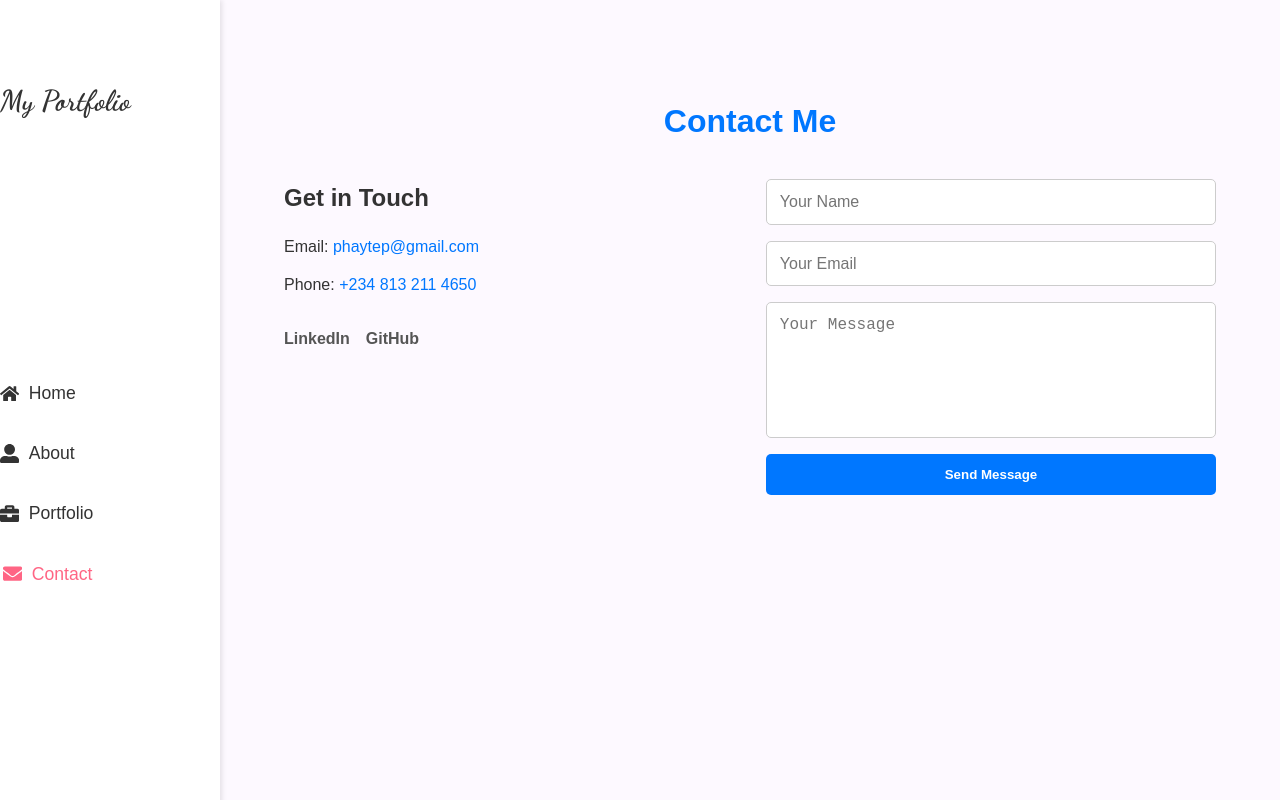
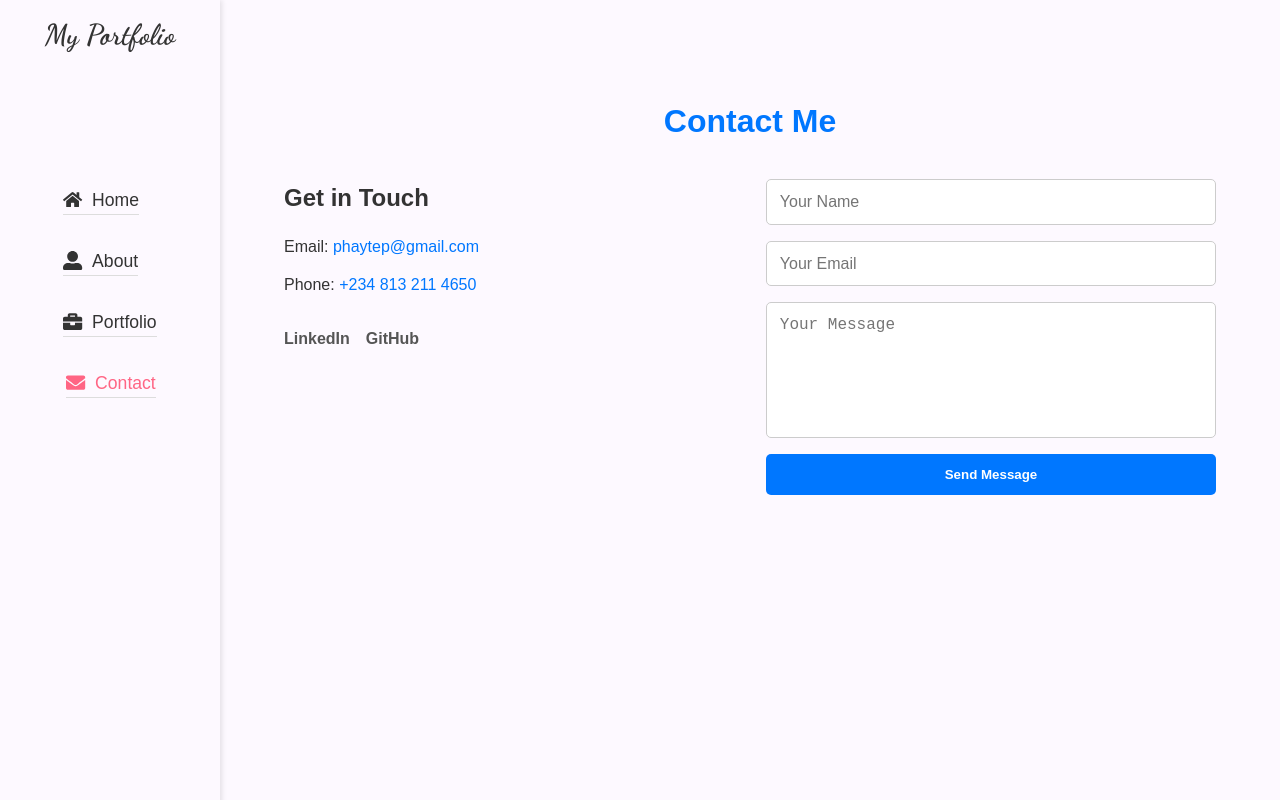
Before and after one commit to Dinma-Faith/my-portfolio-react, a React (Vite) app: page /contact in a window 1280 px wide. Built offline with nearby package versions, Linux system fonts and the light colour scheme.

Commit message:
Add more styles to Sidebar

```diff
--- a/src/App.jsx
+++ b/src/App.jsx
@@ -1,5 +1,5 @@
 import { BrowserRouter as Router, Routes, Route, Navigate } from "react-router-dom";
-import Sidebar from "./components/sidebar/sidebar";
+import Sidebar from "./components/sidebar";
 import Home from "./pages/home";
 import About from "./pages/about";
 import Portfolio from "./pages/portfolio";
--- a/src/components/sidebar/sidebar.jsx
+++ b/src/components/sidebar.jsx
@@ -1,7 +1,7 @@
 import { useState } from "react";
 import { NavLink } from "react-router-dom";
 import { FaHome, FaUserAlt, FaBriefcase, FaEnvelope } from "react-icons/fa";
-import styles from "./sidebar.module.css";
+import styles from "../styles/sidebar.module.css";
 
 const Sidebar = () => {
   const [isOpen, setIsOpen] = useState(false);
--- a/src/styles/global.css
+++ b/src/styles/global.css
@@ -41,4 +41,5 @@ img {
   --text-color: #333;
   --max-width: 1200px;
   --transition: all 0.3s ease-in-out;
+  --border-btm: #ddd;
 }
--- a/src/components/sidebar/sidebar.module.css
+++ b/src/styles/sidebar.module.css
@@ -4,7 +4,7 @@
   left: 0;
   height: 120vh;
   width: 100%;
-  background-color: rgba(255, 255, 255, 0.95);
+  background-color: var(--bg-sidebar);
   transform: translateX(-100%);
   transition: transform 0.3s ease;
   display: flex;
@@ -40,6 +40,7 @@
 }
 
 .navLinks a {
+  border-bottom: 1px solid var(--border-btm);
   font-size: 1.1rem;
   font-weight: 500;
   color: var(--text-color);
@@ -116,13 +117,13 @@
   .sidebar {
     width: 220px;
     transform: translateX(0);
-    align-items: flex-start;
+    padding-top: 0.9rem;
   }
 
-  .logo {
+  /* .logo {
     margin-bottom: 16rem;
     text-align: left;
-  }
+  } */
 
   .navLinks {
     align-items: flex-start;
```
